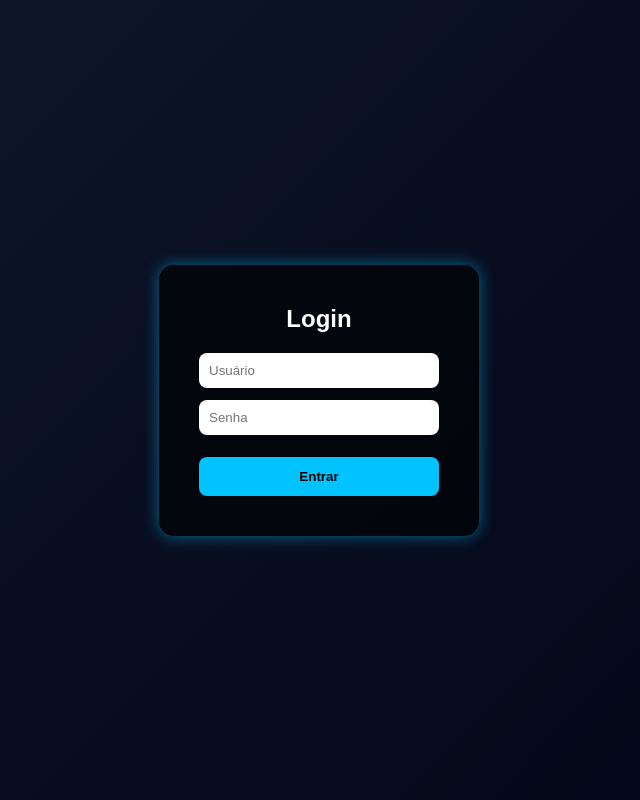
After one commit to Arthur-wz/projeto-quiz-SOS, a Django app: page /login/ in a window 1280 px wide. The commit adds this page. Shown: the whole page, without its empty margins (321-961 px from the left). Run offline with Django 5.2, Linux system fonts and the light colour scheme.

Commit message:
aguaardando att

```diff
--- /dev/null
+++ b/quiz/templates/login.html
@@ -0,0 +1,89 @@
+<!DOCTYPE html>
+<html lang="pt-br">
+<head>
+<meta charset="UTF-8">
+<meta name="viewport" content="width=device-width, initial-scale=1.0">
+<title>Login</title>
+
+<style>
+    * {
+        margin: 0;
+        padding: 0;
+        box-sizing: border-box;
+    }
+
+    body {
+        font-family: Arial, sans-serif;
+        background: linear-gradient(135deg, #0f172a, #020617);
+        color: white;
+        display: flex;
+        justify-content: center;
+        align-items: center;
+        height: 100vh;
+    }
+
+    .box {
+        background: rgba(0,0,0,0.6);
+        padding: 40px;
+        border-radius: 15px;
+        text-align: center;
+        box-shadow: 0 0 15px rgba(0, 195, 255, 0.5);
+        width: 320px;
+        max-width: 90%;
+    }
+
+    h2 {
+        margin-bottom: 20px;
+    }
+
+    input {
+        display: block;
+        margin: 12px auto;
+        padding: 10px;
+        width: 100%;
+        border-radius: 8px;
+        border: none;
+        outline: none;
+    }
+
+    button {
+        margin-top: 10px;
+        padding: 12px;
+        width: 100%;
+        background: #00c3ff;
+        border: none;
+        border-radius: 8px;
+        cursor: pointer;
+        font-weight: bold;
+        transition: 0.3s;
+    }
+
+    button:hover {
+        background: #008cff;
+    }
+
+    .erro {
+        color: #ff4d4d;
+        margin-top: 10px;
+    }
+</style>
+</head>
+<body>
+
+<div class="box">
+    <h2>Login</h2>
+
+    <form method="POST">
+        {% csrf_token %}
+        <input type="text" name="username" placeholder="Usuário" required>
+        <input type="password" name="password" placeholder="Senha" required>
+        <button type="submit">Entrar</button>
+    </form>
+
+    {% if erro %}
+        <p class="erro">{{ erro }}</p>
+    {% endif %}
+</div>
+
+</body>
+</html>
--- a/quiz/urls.py
+++ b/quiz/urls.py
@@ -2,6 +2,7 @@ from django.urls import path
 from . import views
 
 urlpatterns = [
-    path("", views.home, name="home"),
-    path("jogo/", views.jogo, name="jogo"),
+    path('', views.home, name='home'),
+    path('login/', views.login_view, name='login'),
+    path('jogo/', views.jogo, name='jogo'),
 ]
--- a/quiz/views.py
+++ b/quiz/views.py
@@ -1,17 +1,51 @@
-from django.shortcuts import render
-from django.http import HttpResponse
+from django.shortcuts import render, redirect
+from django.contrib.auth import authenticate, login
+from django.contrib.auth.decorators import login_required
 from .models import Pergunta
 import random
+
 
 def home(request):
     return render(request, 'home.html')
 
+
+def login_view(request):
+    if request.method == 'POST':
+        username = request.POST.get('username')
+        password = request.POST.get('password')
+
+        user = authenticate(request, username=username, password=password)
+
+        if user is not None:
+            login(request, user)
+            return redirect('/jogo/')
+        else:
+            return render(request, 'login.html', {'erro': 'Usuário ou senha inválidos'})
+
+    return render(request, 'login.html')
+
+
+@login_required
 def jogo(request):
     perguntas = list(Pergunta.objects.all())
 
     if not perguntas:
-        return HttpResponse('Nenhuma pergunta cadastrada ainda.')
+        return render(request, 'jogo.html', {'pergunta': None})
+
+    if 'pontos' not in request.session:
+        request.session['pontos'] = 0
+
+    if request.method == 'POST':
+        resposta = request.POST.get('resposta')
+        pergunta_id = request.session.get('pergunta_id')
+
+        if pergunta_id:
+            pergunta_anterior = Pergunta.objects.get(id=pergunta_id)
+
+            if resposta == pergunta_anterior.resposta_correta:
+                request.session['pontos'] += 1
 
     pergunta = random.choice(perguntas)
+    request.session['pergunta_id'] = pergunta.id
 
     return render(request, 'jogo.html', {'pergunta': pergunta})
```
Also changed, not shown: config/settings.py (+21 -44 lines), quiz/templates/home.html (+118 -5 lines), quiz/templates/jogo.html (+87 -9 lines), 1 other file.
